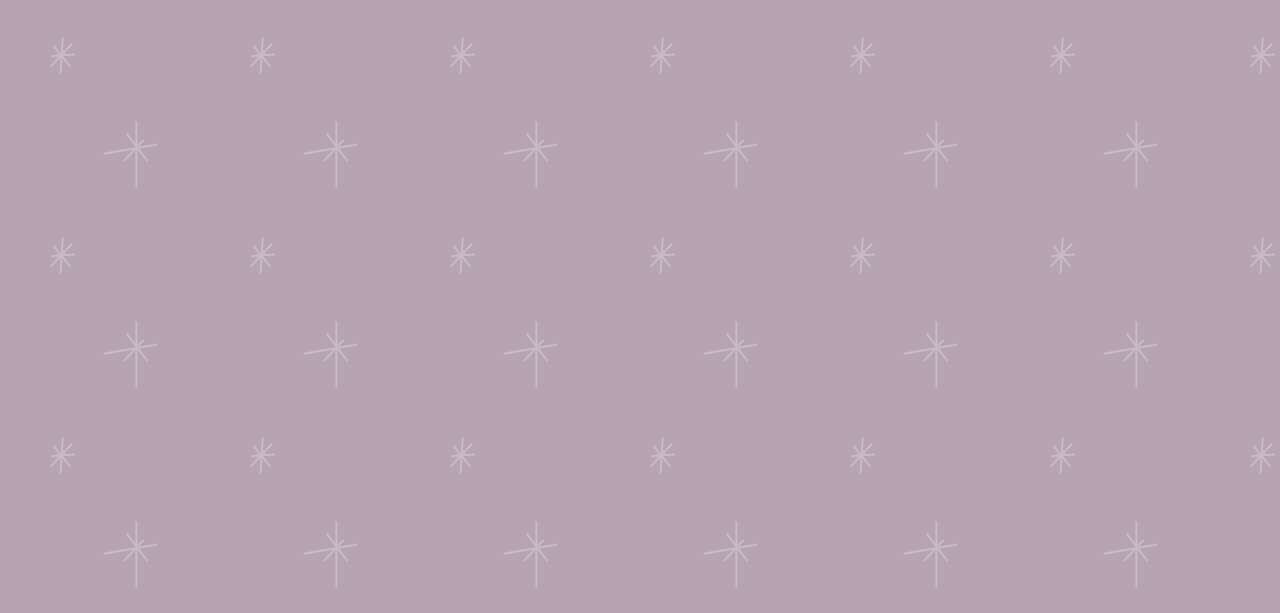
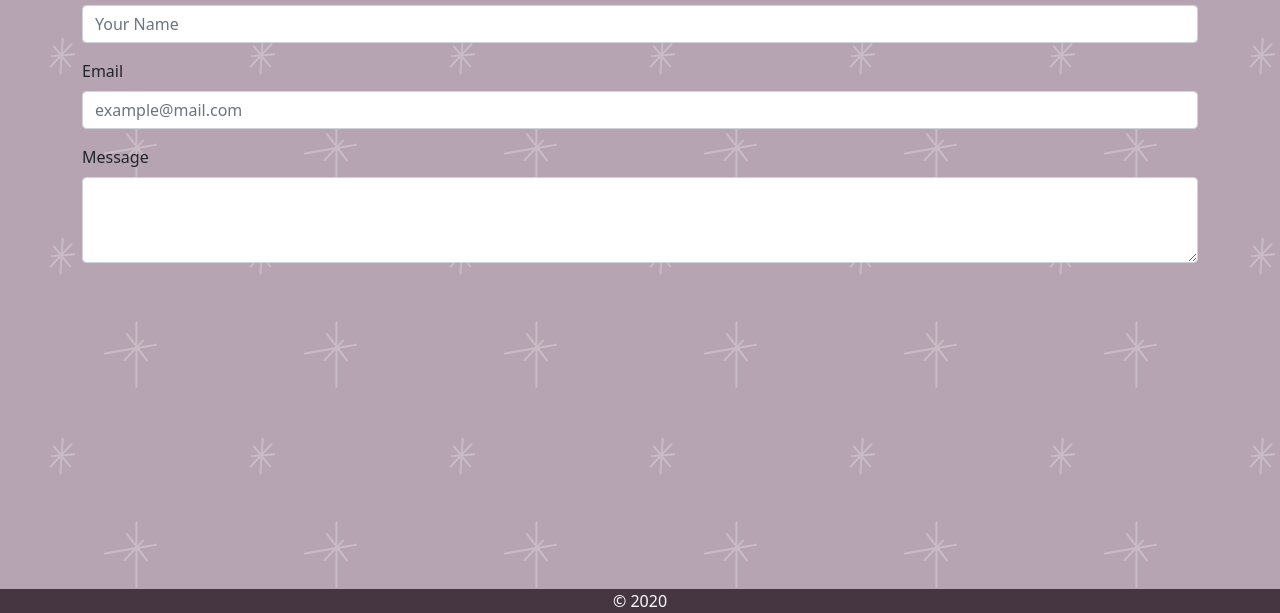
Before and after one commit to sorengrey/Portfolio, a plain HTML site: page assets/contact.html in a window 1280 px wide. Shown: the part 187-800 px from the top of the page. Drawn offline with nearby package versions, Linux system fonts and the light colour scheme.

Commit message:
Added contact form

```diff
--- a/assets/contact.html
+++ b/assets/contact.html
@@ -37,11 +37,29 @@
         </div>
       </nav>
 
+      <br>
 
     <h1>Contact</h1>
+<br>
+<section class="content">
 
-<container class="contactform">
-</container>
+        <!-- Contact Form UNFINISHED, may need .container  -->
+   <section class="container-sm">
+    <div class="mb-3">
+      <label for="name" class="form-label">Name</label>
+      <input type="text" class="form-control" id="name" placeholder="Your Name">
+    </div>
+    <div class="mb-3">
+      <label for="email" class="form-label">Email</label>
+      <input type="text" class="form-control" id="email" placeholder="example@mail.com">
+    </div>
+    <div class="mb-3">
+      <label for="message" class="form-label">Message</label>
+      <textarea class="form-control" id="message" rows="3"></textarea>
+    </div>
+  </div>
+</section>
+</section>
 
     <!-- Sticky Footer -->
     <footer>© 2020</footer>
```
